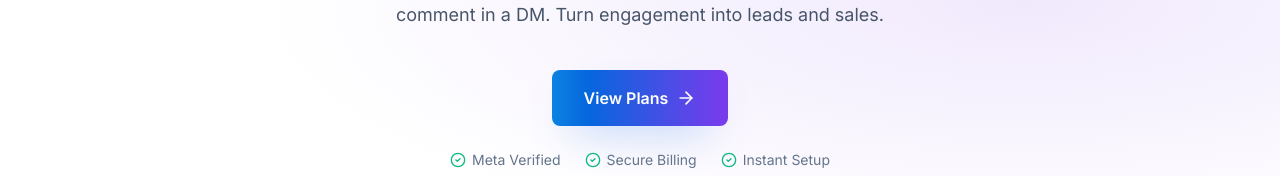
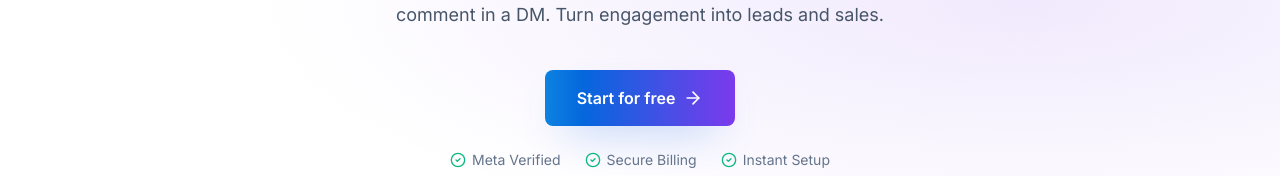
Before and after one commit to Pradeep2926/justdms, a React (Vite) app in the folder frontend/: page / in a window 1280 px wide. Shown: the part 365-541 px from the top of the page. Built offline with nearby package versions, Linux system fonts and the light colour scheme.

Commit message:
Use Start for free landing page CTA

```diff
--- a/frontend/src/pages/Home.jsx
+++ b/frontend/src/pages/Home.jsx
@@ -122,10 +122,10 @@ export default function Home() {
           </p>
 
           <div className="flex flex-col sm:flex-row items-center justify-center gap-4 mt-10">
-            <a href="#pricing" className="btn-primary text-base px-8 py-4">
-              View Plans
+            <Link to="/register" className="btn-primary text-base px-8 py-4">
+              Start for free
               <ArrowRight className="w-5 h-5" />
-            </a>
+            </Link>
           </div>
 
           <div className="flex flex-wrap items-center justify-center gap-x-6 gap-y-2 mt-6 text-sm text-slate-500">
```
